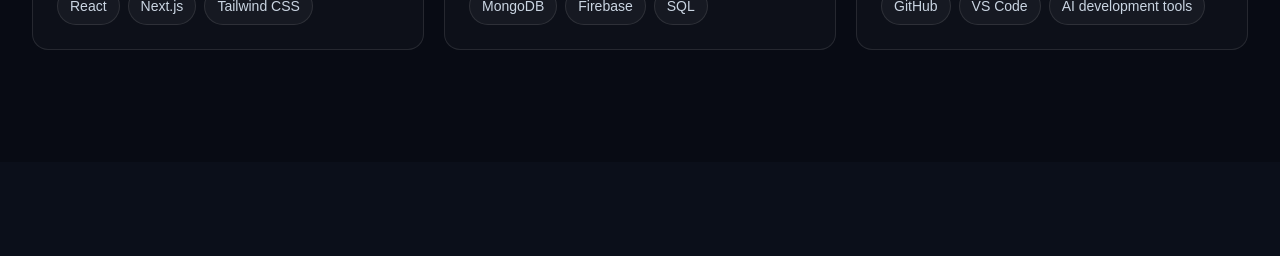
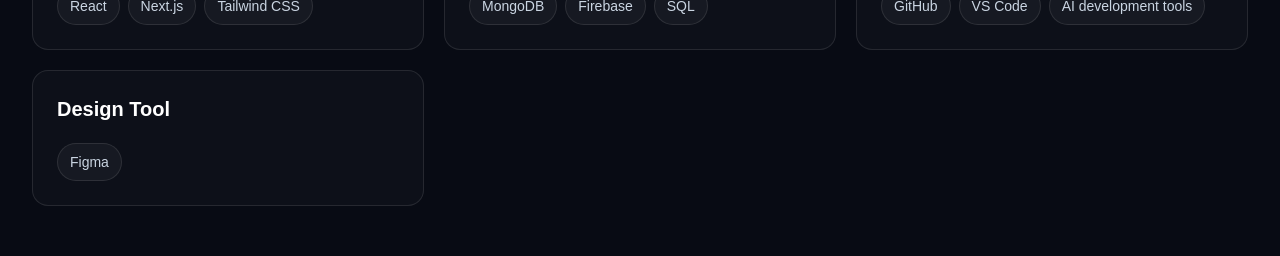
Before and after one commit to https-mahiman/Mahiman-Portfolio, a Next.js app: page / in a window 1280 px wide. Shown: the part 2139-2395 px from the top of the page. Built offline with nearby package versions, Linux system fonts and the light colour scheme.

Commit message:
Update portfolio

```diff
--- a/src/components/Skills.tsx
+++ b/src/components/Skills.tsx
@@ -33,6 +33,10 @@ const skillGroups = [
       "VS Code",
       "AI development tools",
     ],
+  },
+  {
+    title: "Design Tool",
+    skills: ["Figma"],
   },
 ];
 
```
